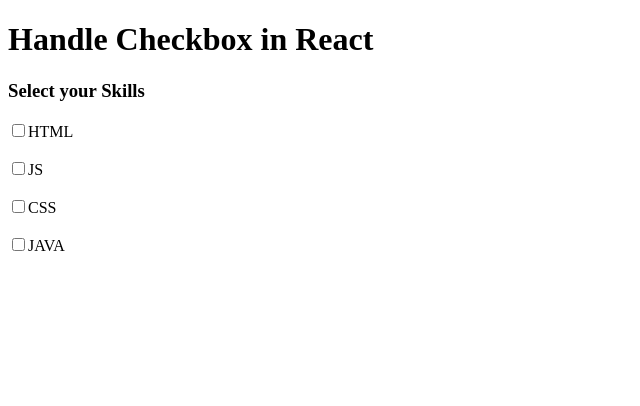
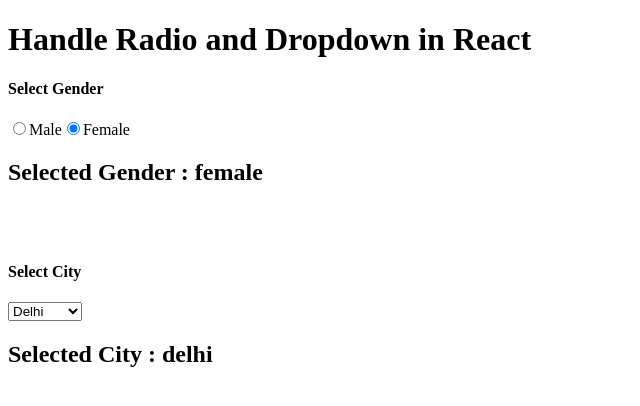
Before and after one commit to Amaan-2469/Learning-React, a React (Vite) app: page / in a window 1280 px wide. Shown: the top 406 px of the page, without its empty margins (0-640 px from the left). Built offline with nearby package versions, Linux system fonts and the light colour scheme.

Commit message:
radio and dropdown handling done

```diff
--- a/src/App.jsx
+++ b/src/App.jsx
@@ -1,10 +1,25 @@
-import Skills from "./Skills";
+import { useState } from "react"
 
 function App(){
+  const [gender,setGender] = useState('female');
+  const [city,setCity] = useState('delhi');
   return (
     <div>
-      <h1>Handle Checkbox in React</h1>
-      <Skills />
+      <h1>Handle Radio and Dropdown in React</h1>
+      <h4>Select Gender</h4>
+      <input onChange={(event) => setGender(event.target.value)} type="radio" name="gender" checked={gender=='male'} id="male" value={"male"}/>
+      <label htmlFor="male">Male</label>
+      <input onChange={(event) => setGender(event.target.value)} type="radio" name="gender" checked={gender=='female'} id="female" value={"female"}/>
+      <label htmlFor="female">Female</label>
+      <h2>Selected Gender : {gender}</h2>
+      <br /><br />
+      <h4>Select City</h4>
+      <select onChange={(event) => setCity(event.target.value)}>
+        <option value="delhi">Delhi</option>
+        <option value="noida">Noida</option>
+        <option value="gurgaon">Gurgaon</option>
+      </select>
+      <h2>Selected City : {city}</h2>
     </div>
   )
 }
--- a/src/Skills.jsx
+++ /dev/null
@@ -1,33 +0,0 @@
-import { useState } from "react";
-
-function Skills(){
-    const [skills,setSkills] = useState([]);
-    const handleSkills = (event) => {
-        console.log(event.target.value,event.target.checked)
-        if(event.target.checked){
-            setSkills([...skills,event.target.value])
-        }
-        else{
-            setSkills(skills.filter((item) => item != event.target.value))
-        }
-    }
-    return(
-        <div>
-            <h3>Select your Skills</h3>
-            <input onChange={handleSkills} type="checkbox" id="html" value="html"/>
-            <label htmlFor="html">HTML</label>
-            <br /><br />
-            <input onChange={handleSkills} type="checkbox" id="js" value="js"/>
-            <label htmlFor="js">JS</label>
-            <br /><br />
-            <input onChange={handleSkills} type="checkbox" id="css" value="css"/>
-            <label htmlFor="css">CSS</label>
-            <br /><br />
-            <input onChange={handleSkills} type="checkbox" id="java" value="java"/>
-            <label htmlFor="java">JAVA</label>
-            <h1>{skills.toString()}</h1>
-        </div>
-    )
-}
-
-export default Skills;
```
